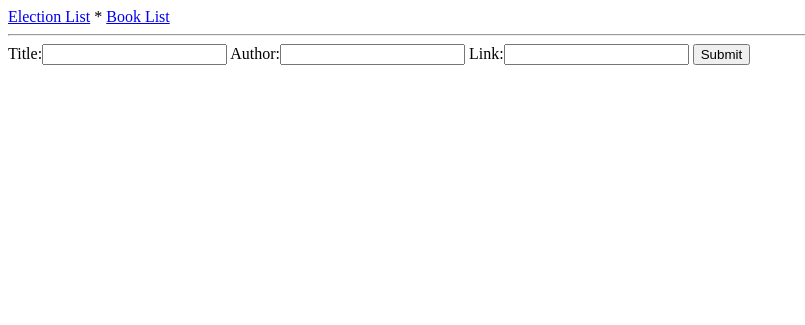
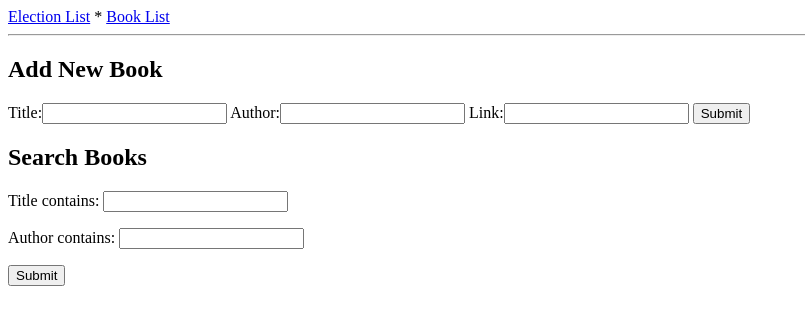
Before and after one commit to CodeHeeler/book-club-voting, a Django app: page /books in a window 1280 px wide. Shown: the top 325 px of the page, without its empty margins (0-805 px from the left). Run offline with Django 3.2, Linux system fonts and the light colour scheme; data that the repository does not hold is empty; some libraries are stand-ins or nearby versions.

Commit message:
Add filtering for books

```diff
--- /dev/null
+++ b/books/filters.py
@@ -0,0 +1,11 @@
+import django_filters
+from .models import Book
+
+
+class BookFilter(django_filters.FilterSet):
+    title = django_filters.CharFilter(lookup_expr='icontains')
+    author = django_filters.CharFilter(lookup_expr='icontains')
+
+    class Meta:
+        model = Book
+        fields = ['title', 'author']
--- a/books/templates/books/book_list.html
+++ b/books/templates/books/book_list.html
@@ -1,14 +1,20 @@
 {% extends "base.html" %}
 
 {% block content %}
-
+<h2>Add New Book</h2>
 <form action="{% url 'new_book' %}" method="post">
     {% csrf_token %}
     {{ form }}
     <input type="submit" value="Submit" />
 </form>
 
-{% for book in books %}
+<h2>Search Books</h2>
+<form action="" method="get">
+        {{ filter.form.as_p }}
+        <input type="submit" />
+    </form>
+
+{% for book in filter.qs %}
     <div class="book-row">
     {% if book.link %}<a href="{{ book.link }}">{% endif %}
     <h3>{{ book.title }}</h3>
--- a/books/views.py
+++ b/books/views.py
@@ -2,6 +2,7 @@ from django.shortcuts import render, redirect, get_object_or_404
 
 from .models import Book
 from .forms import BookForm
+from .filters import BookFilter
 
 
 def book_edit_view (request, book_id):
@@ -30,8 +31,9 @@ def book_delete_view (request, book_id):
 
 
 def book_list(request):
+    filter = BookFilter(request.GET, queryset=Book.objects.all())
     return render(request, 'books/book_list.html', {
-        'books': Book.objects.all(),
+        'filter': filter,
         'form': BookForm(),
     })
 
--- a/requirements.txt
+++ b/requirements.txt
@@ -1,7 +1,8 @@
 appdirs==1.4.3
 Django==1.11
 packaging==16.8
-psycopg2==2.7.1
+psycopg2>=2.7.0<2.8
 pyparsing==2.2.0
 pytz==2017.2
 six==1.10.0
+django_filter==1.1.0
```
